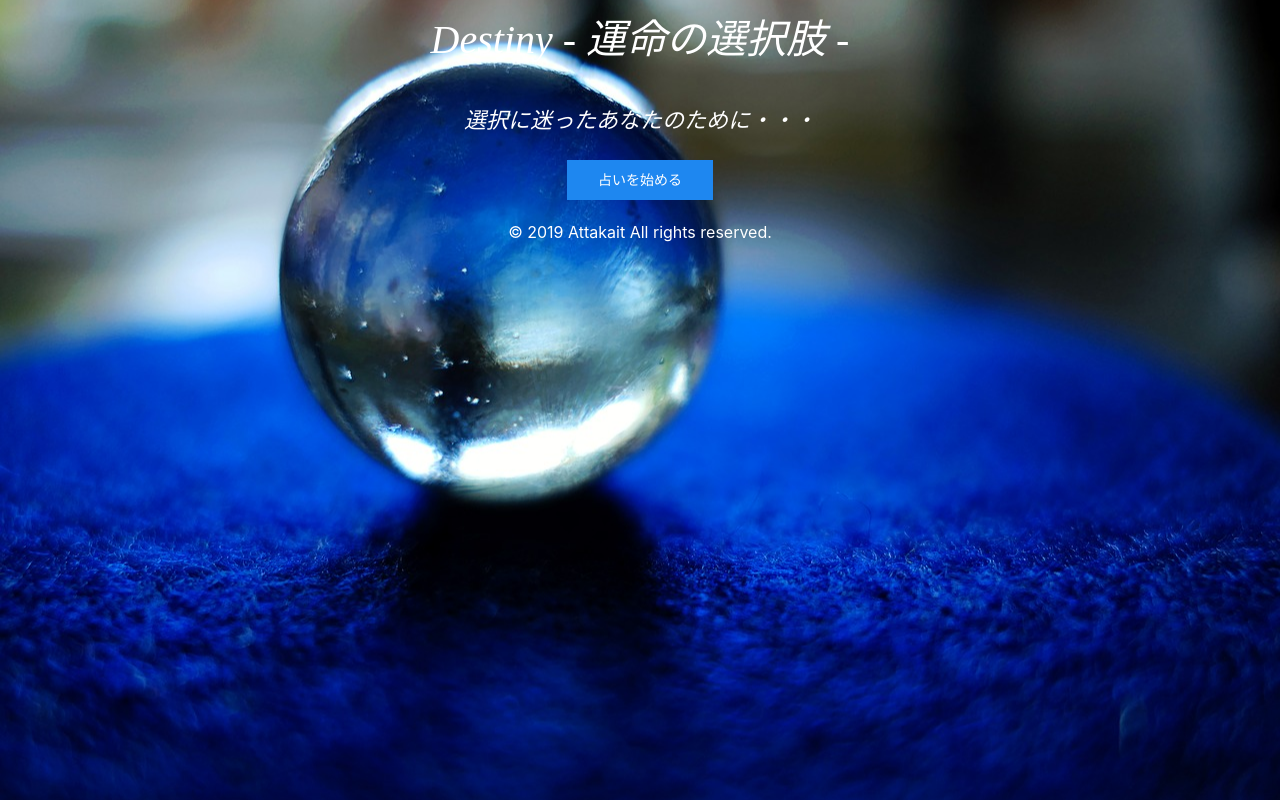
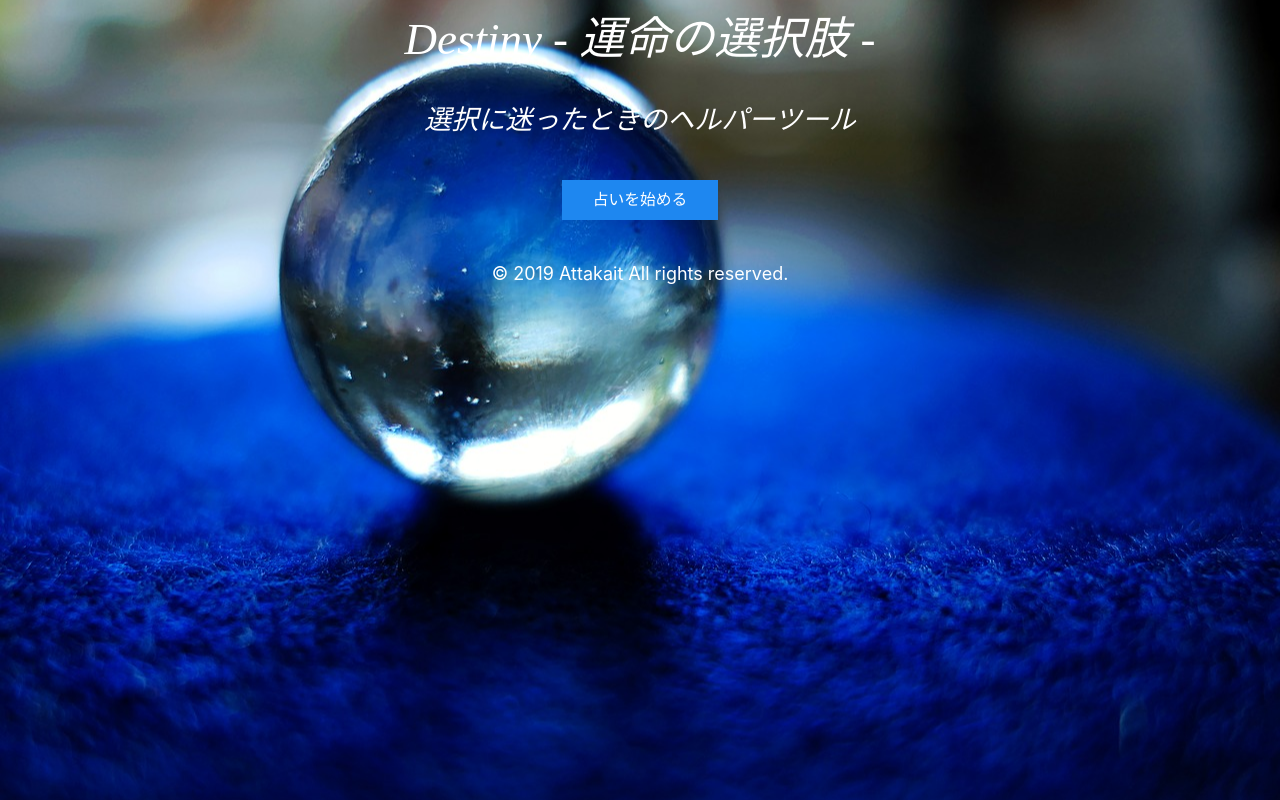
Before and after one commit to TaichiKanaya/destiny, a Django app: page / in a window 1280 px wide. Run offline with Django 3.2, Linux system fonts and the light colour scheme; some libraries are stand-ins or nearby versions.

Commit message:
選択肢縮小、レスポンシブフォントサイズ変更

```diff
--- a/static/css/main.css
+++ b/static/css/main.css
@@ -5,19 +5,36 @@
   font-style: normal;
 }
 
+@media screen and (max-width:480px) {
+  html {
+    font-size: 14px !important;
+  }
+}
+
+@media screen and (min-width:480px) {
+  html {
+    font-size: 18px !important;
+  }
+}
+
 body{
-  color:white;
+  color:white !important;
+}
+
+a{
+  color:white !important;
+  font-size: 0.8rem;
 }
 
 .title{
   font-style: italic;
-  font-size: 40px;
+  font-size: 2.5rem;
   font-family: 'Togalite';
   color:white;
 }
 .sub-title{
   font-style: italic;
-  font-size:22px;
+  font-size:1.5rem;
   font-family: 'Togalite';
   color:white;
 }
@@ -46,3 +63,11 @@ body{
 .btn-stitch:hover {
   border: dotted 1px #FFF;
 }
+
+.mt10{margin-top:10px;}
+.mt20{margin-top:20px;}
+.mt30{margin-top:30px;}
+
+.mb10{margin-bottom:10px;}
+.mb20{margin-bottom:20px;}
+.mb30{margin-bottom:30px;}
--- a/top/templates/top/index.html
+++ b/top/templates/top/index.html
@@ -7,18 +7,19 @@
     <link rel="stylesheet" type="text/css" href="{% static 'css/main.css' %}"/>
     <script src="https://cdnjs.cloudflare.com/ajax/libs/axios/0.19.0/axios.min.js"></script>
     <script src="https://cdn.jsdelivr.net/npm/vue@2.6.0"></script>
+    <title>Destiny | あったかIT</title>
 </head>
 <body>
 <div class="main-content">
     <div class="uk-animation-fade">
         <span class="uk-navbar-item title">Destiny - 運命の選択肢 -</span>
-        <span class="uk-navbar-item sub-title">選択に迷ったあなたのために・・・<br/></span>
-        <div id="app" style="z-index:100">
+        <span class="uk-navbar-item sub-title">選択に迷ったときのヘルパーツール<br/></span>
+        <div id="app">
             <form action="{% url 'top:index' %}" method="post">
                 {% csrf_token %}
                 <div class="uk-text-center">
                     <button id="btnStart" type="button" v-show="showStart" @click="onStart();"
-                            class="uk-button uk-button-primary">占いを始める
+                            class="uk-button uk-button-primary mt20 mb20">占いを始める
                     </button>
                 </div>
                 <template v-if="showSelect">
@@ -43,7 +44,7 @@
                         <div class="uk-form-controls uk-margin-bottom" v-for="(todo, n) in formList">
                             <label v-bind:for="'choice_'+ n">選択肢<span v-text="n+1"></span>：</label>
                             <input class="uk-input uk-form-width-medium" type="text"
-                                   v-bind:id="'choice_' + n" v-bind:name="'choice_' + n" placeholder="選択肢を入力してください"
+                                   v-bind:id="'choice_' + n" v-bind:name="'choice_' + n" placeholder="選択肢を入力"
                                    v-model="todo.form"/>
                         </div>
                         <button id="btnExecute" type="button" @click="onExecute();"
@@ -59,14 +60,13 @@
                 </template>
                 <template v-if="!showStart">
                     <div class="uk-text-center uk-margin-medium-top">
-                        <button tyle="button" style="color:white;" class="uk-button uk-button-text">トップページへ戻る
-                        </button>
+                        <a href="/top">トップページへ戻る</a>
                     </div>
                 </template>
             </form>
         </div>
     </div>
-    <div class="uk-animation-fade uk-margin-top" style="text-align:center;color:white">
+    <div class="uk-animation-fade uk-margin-top" style="text-align:center;">
         © 2019 Attakait All rights reserved.
     </div>
 </div>
@@ -97,15 +97,15 @@
 			onExecute : function(){
 			   this.showForm = false;
 			   this.showResult = true;
-			   axios.defaults.xsrfCookieName = 'csrftoken'
-               axios.defaults.xsrfHeaderName = "X-CSRFTOKEN"
+			   axios.defaults.xsrfCookieName = 'csrftoken';
+               axios.defaults.xsrfHeaderName = "X-CSRFTOKEN";
 			   axios.post('/top/telling',{
 					formList: this.formList
 			    }).then(function(response) {
 					this.result = response.data.result;
 				}.bind(this)).catch(function(error) {
 					console.log(error);
-				})
+				});
 			}
 		}
 	});
--- a/top/views.py
+++ b/top/views.py
@@ -8,18 +8,16 @@ from django.views.decorators.csrf import ensure_csrf_cookie
 
 @ensure_csrf_cookie
 def index(request):
-    return render(request, 'top/index.html', {'max_choices': 5})
+    return render(request, 'top/index.html', {'max_choices': 3})
 
 
 def telling(request):
     if request.method == 'GET':
         return JsonResponse({})
 
-    datas = json.loads(request.body)
+    formList = json.loads(request.body)
     records = []
-    for record in datas["formList"]:
+    for record in formList["formList"]:
         records.append(record["form"])
-    print(records)
     random.shuffle(records)
-    print(records)
     return JsonResponse({"result": records[0]})
```
